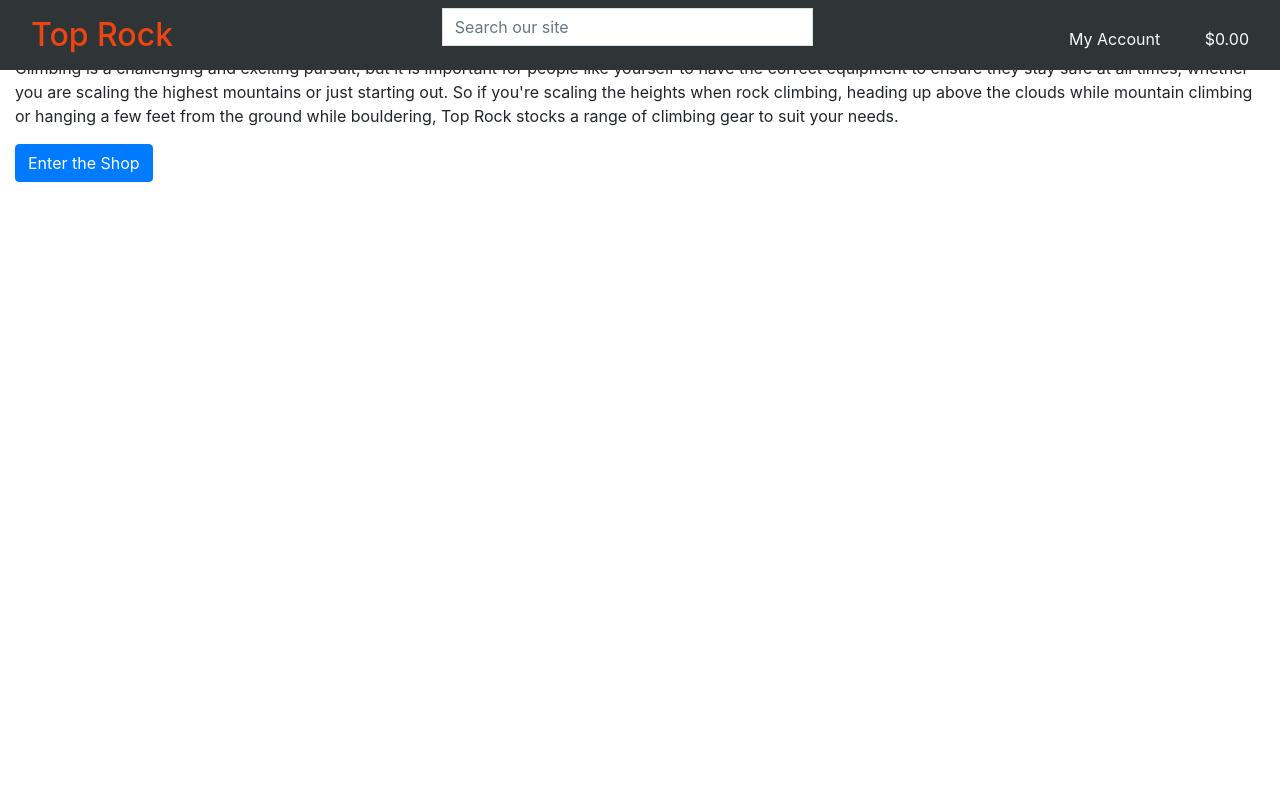
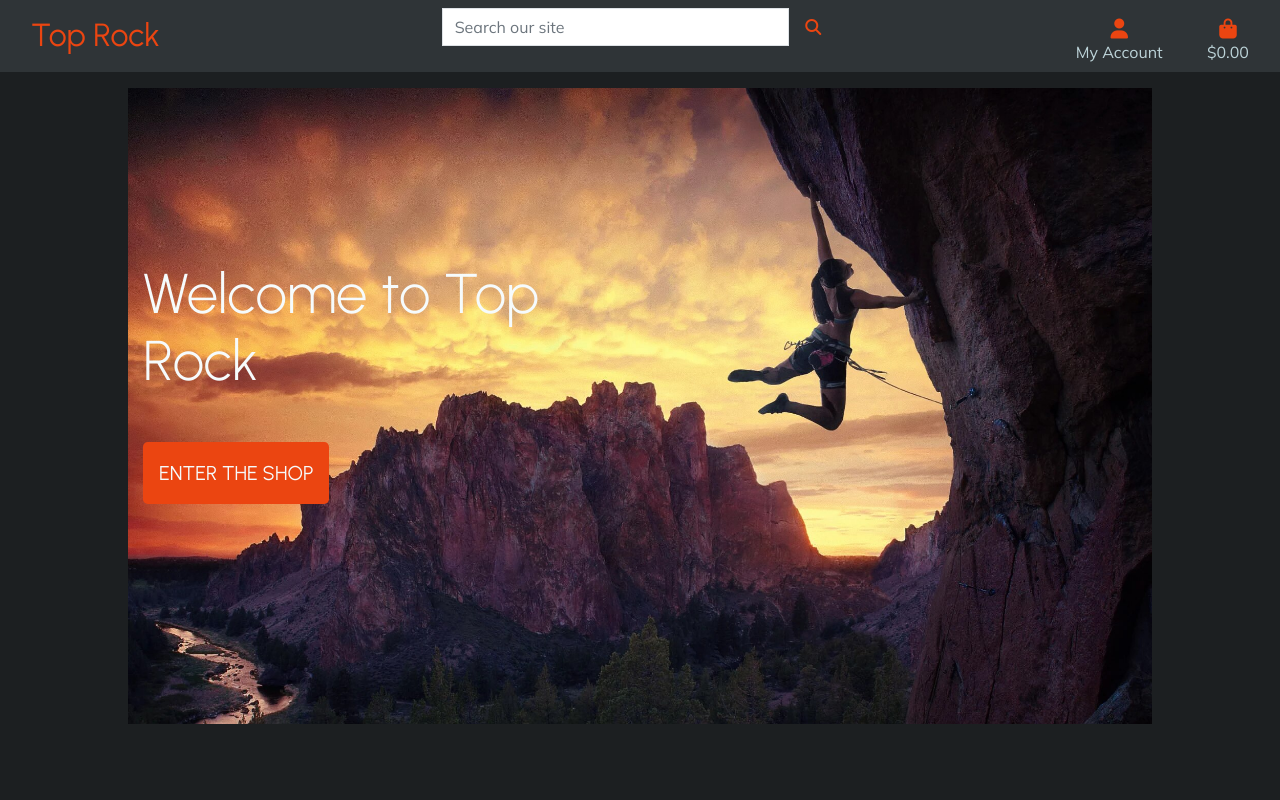
Before and after one commit to Code-Institute-Submissions/top_rock, a Django app: page / in a window 1280 px wide. Run offline with Django 3.2, Linux system fonts and the light colour scheme; some libraries are stand-ins or nearby versions.

Commit message:
completed home page and changes to bass.html with css for both

```diff
--- a/home/templates/home/index.html
+++ b/home/templates/home/index.html
@@ -12,15 +12,18 @@
 {% endblock %}
 
 {% block content %}
-<section class="hero-img">
-    <div class="container-fluid">
-        <div class="row">
-            <div class="col-lg-12 col-md-12 col-sm-12 col-xs-12">
-                <h5>Welcome to Top Rock</h5>
-                <p>Climbing is a challenging and exciting pursuit, but it is important for people like yourself to have the correct equipment to ensure they stay safe at all times, whether you are scaling the highest mountains or just starting out. So if you're scaling the heights when rock climbing, heading up above the clouds while mountain climbing or hanging a few feet from the ground while bouldering, Top Rock stocks a range of climbing gear to suit your needs.</p>
-                <p><a href="#" class="btn btn-primary btn-large">Enter the Shop</a></p>
+<div class="container h-100 w-100 hero-img">
+    <div class="row h-100">
+        <div class="col-7 col-md-6 my-auto">
+            <h1 class="display-4 heading-text">
+                Welcome to Top Rock
+            </h1>
+            <div class="my-5">
+                <h4>
+                    <a href="" class="btn-primary btn btn-lg rounded-10 text-uppercase py-3">Enter the Shop</a>
+                </h4>
             </div>
         </div>
     </div>
-</section>
+</div>
 {% endblock %}
--- a/static/css/base.css
+++ b/static/css/base.css
@@ -1,22 +1,90 @@
+html {
+    height: 100%;
+}
+
+body {
+    height: calc(100vh - 164px);
+    font-family: 'Mulish', sans-serif;
+    background-color: #1C1F21 !important;
+    color: #BCD3D8;
+}
+
+h1, h2, h3, h4, h5{
+    font-family: 'Urbanist', sans-serif;
+}
+
+.btn-primary {
+    background-color: #EB4511;
+    color: #F6FBFC;
+    border: 0px;
+}
+
+.btn-secondary {
+    background-color: F6FBFC;
+    color: #1C1F21;
+    border: 2px solid #EB4511;
+}
+
 .bg-secondary{
     background-color: #2F3437 !important;
 }
 
-.primary-action{
+.primary-action, .btn-tertiary, .fas{
     color: #EB4511 !important;
+}
+
+.nav-text,.dropdown-item{
+    color: #BCD3D8;
 }
 
 .heading-text{
     color: #F6FBFC;
 }
 
-.my-0.heading-text:hover{
+.my-0.heading-text:hover, .dropdown-item:hover, .nav-text:hover{
     color: #EB4511;
 }
 
-.dropdown-item{
-    color: #F6FBFC;
+/* from Bulma */
+.icon {
+    align-items: center;
+    display: inline-flex;
+    justify-content: center;
+    height: 1.5rem;
+    width: 1.5rem;
 }
-.dropdown-item:hover{
-    color: #EB4511 !important;
-}
+
+
+/* Index.html */
+.hero-img {
+    background: url('/media/climber-hero-img.jpg') no-repeat center center;
+    background-size: cover;
+  }
+
+  .hero-img h5 {
+    text-shadow:2px 2px #333;
+  }
+
+  /* ----- Media Queries -----*/
+
+/* Slightly larger container on xl screens */
+@media (min-width: 1200px) {
+    .container {
+      max-width: 80%;
+    }
+  }
+
+  /* fixed top navbar only on medium and up */
+  @media (min-width: 992px) {
+      .fixed-top-desktop-only {
+          position: fixed;
+          top: 0;
+          right: 0;
+          left: 0;
+          z-index: 1030;
+      }
+
+      .header-container {
+          padding-top: 64px;
+      }
+  }
--- a/templates/base.html
+++ b/templates/base.html
@@ -16,13 +16,19 @@
     {% block corecss %}
     <link rel="stylesheet" href="https://cdn.jsdelivr.net/npm/bootstrap@4.6.0/dist/css/bootstrap.min.css"
         integrity="sha384-B0vP5xmATw1+K9KRQjQERJvTumQW0nPEzvF6L/Z6nronJ3oUOFUFpCjEUQouq2+l" crossorigin="anonymous">
+    <link rel="preconnect" href="https://fonts.googleapis.com">
+    <link rel="preconnect" href="https://fonts.gstatic.com" crossorigin>
+    <link href="https://fonts.googleapis.com/css2?family=Mulish:wght@300;400&family=Urbanist:wght@300;400&display=swap"
+        rel="stylesheet">
     <link rel="stylesheet" href="{% static 'css/base.css' %}">
+
     {% endblock %}
 
     {% block extra_css %}
     {% endblock %}
 
     {% block corejs %}
+    <script src="https://kit.fontawesome.com/e9c73d7092.js" crossorigin="anonymous"></script>
     <script src="https://code.jquery.com/jquery-3.6.0.min.js"
         integrity="sha256-/xUj+3OJU5yExlq6GSYGSHk7tPXikynS7ogEvDej/m4=" crossorigin="anonymous">
     </script>
@@ -45,7 +51,7 @@
         <div id="topnav" class="row bg-secondary pt-lg-2 d-none d-lg-flex">
             <div class="col-13 col-lg-4 my auto py-1 py-lg-0 text-left">
                 <a href="{% url 'home' %}" class="nav-link main-logo-link primary-action">
-                    <h2>Top Rock</h2>
+                    <h2 class>Top Rock</h2>
                 </a>
             </div>
             <div class="col-13 col-lg-4 my auto py-1 py-lg-0">
@@ -66,11 +72,11 @@
             <div class="col-12 col-lg-4 my-auto py-1 py-lg-0">
                 <ul class="list-inline list-unstyled text-center text-lg-right my-0">
                     <li class="list-inline-item dropdown">
-                        <a class=" nav-link" href="#" id="user-options" data-toggle="dropdown"
-                            aria-haspopup="true" aria-expanded="false">
+                        <a class=" nav-link" href="#" id="user-options" data-toggle="dropdown" aria-haspopup="true"
+                            aria-expanded="false">
                             <div class="text-center">
                                 <div><i class="fas fa-user fa-lg"></i></div>
-                                <p class="my-0 heading-text">My Account</p>
+                                <p class="my-0 nav-text">My Account</p>
                             </div>
                         </a>
                         <div class="dropdown-menu border-0 bg-secondary" aria-labelledby="user-options">
@@ -91,7 +97,7 @@
                             href="">
                             <div class="text-center">
                                 <div><i class="fas fa-shopping-bag fa-lg"></i></div>
-                                <p class="my-0 heading-text">
+                                <p class="my-0 nav-text">
                                     {% if grand_total %}
                                     ${{ grand_total|floatformat:2 }}
                                     {% else %}
--- a/top_rock/urls.py
+++ b/top_rock/urls.py
@@ -15,9 +15,11 @@ Including another URLconf
 """
 from django.contrib import admin
 from django.urls import path, include
+from django.conf import settings
+from django.conf.urls.static import static
 
 urlpatterns = [
     path('admin/', admin.site.urls),
     path('accounts/', include('allauth.urls')),
     path('', include('home.urls')),
-]
+] + static(settings.MEDIA_URL, document_root=settings.MEDIA_ROOT)
```
Also changed, not shown: media/climber-hero-img.jpg (added).
